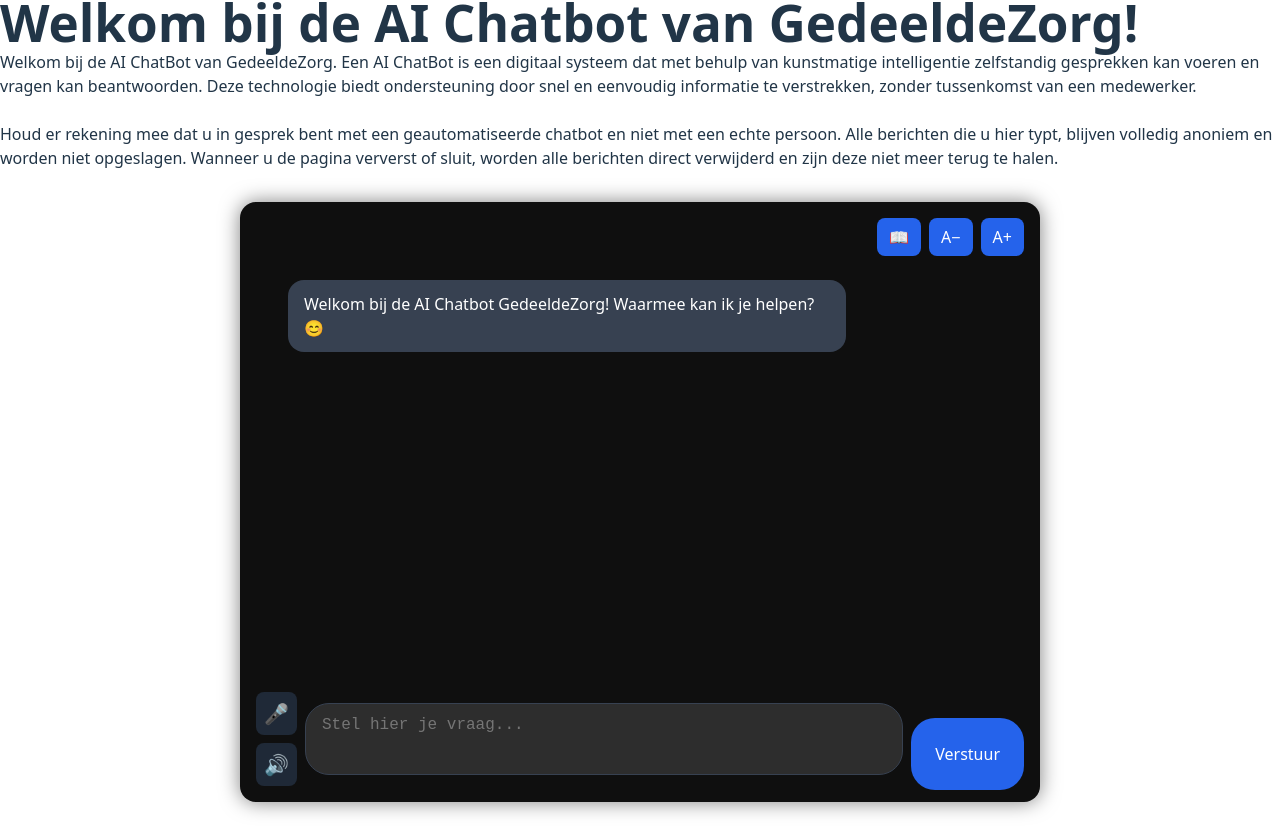
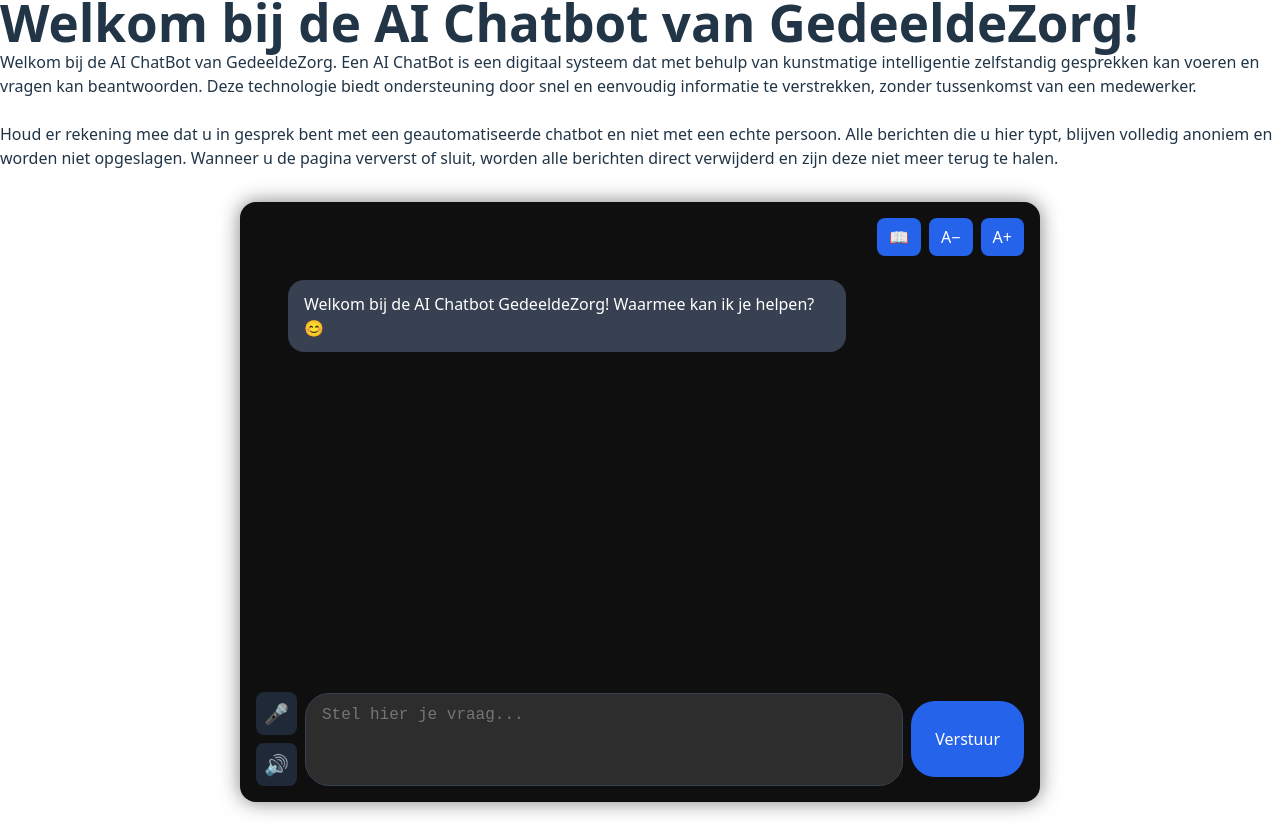
Before and after one commit to bluefire0009/Team3-Project-D-A.I.-Chatbot, a React (Vite) app in the folder FrontEnd/AIChatBot/: page / in a window 1280 px wide. Shown: the part 212-1046 px from the top of the page. Built offline with nearby package versions, Linux system fonts and the light colour scheme; a web font is replaced by a local one.

Commit message:
Once again adjust sizes of input box and send button

```diff
--- a/FrontEnd/AIChatBot/src/Styling/ChatInput.css
+++ b/FrontEnd/AIChatBot/src/Styling/ChatInput.css
@@ -1,12 +1,13 @@
 .chat-input-form {
   display: flex;
+  align-items: center;
   gap: 0.5rem;
   width: 100%;
 }
 
 .chat-input-textarea {
   flex: 1;
-  min-height: 4.5rem;
+  min-height: 5.8rem;
   max-height: 10rem;
   padding: 0.75rem 1rem;
   border-radius: 1.5rem;
@@ -19,9 +20,7 @@
 }
 
 .chat-input-button {
-  position: relative;
-  top: 1.8vh;
-  max-height: 10vh;
+  height: 9.5vh;
   padding: 0.75rem 1.5rem;
   border-radius: 1.5rem;
   background-color: #2563eb;
```
